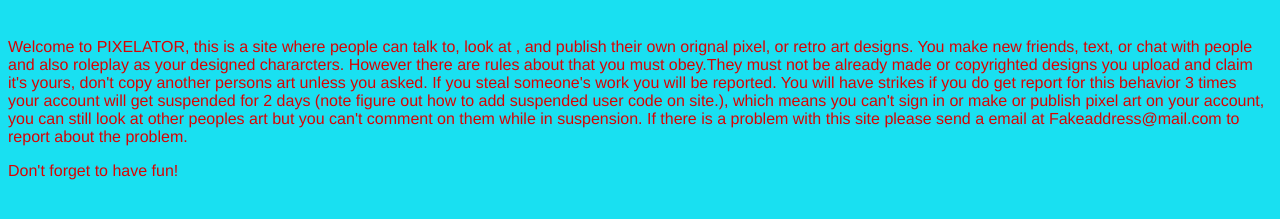
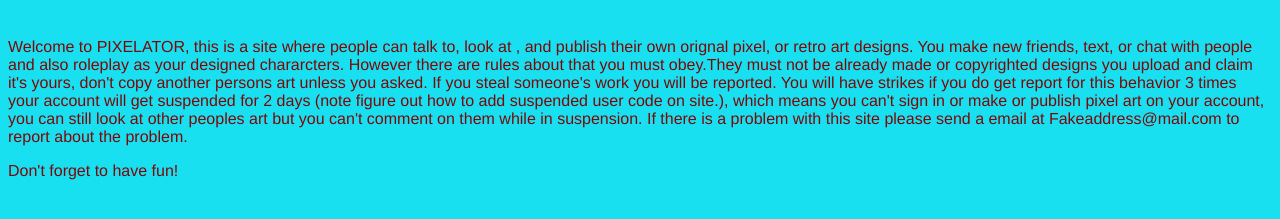
Before and after one commit to allrob4329/Pixelator, a plain HTML site: page index.html in a window 1280 px wide. Shown: the part 487-706 px from the top of the page. Drawn offline with Linux system fonts and the light colour scheme; files that its build step writes are made by us from their sources.

Commit message:
Update main.css

```diff
--- a/main.css
+++ b/main.css
@@ -5,9 +5,10 @@ h1 {
 	font-size: 60px;
 }
 p {
-	color: #D90303;
+	color: #7C0808;
 	font-family: Gotham, "Helvetica Neue", Helvetica, Arial, sans-serif;
 }
+
 
 body {
 	background-color: #19E0F1;
```
